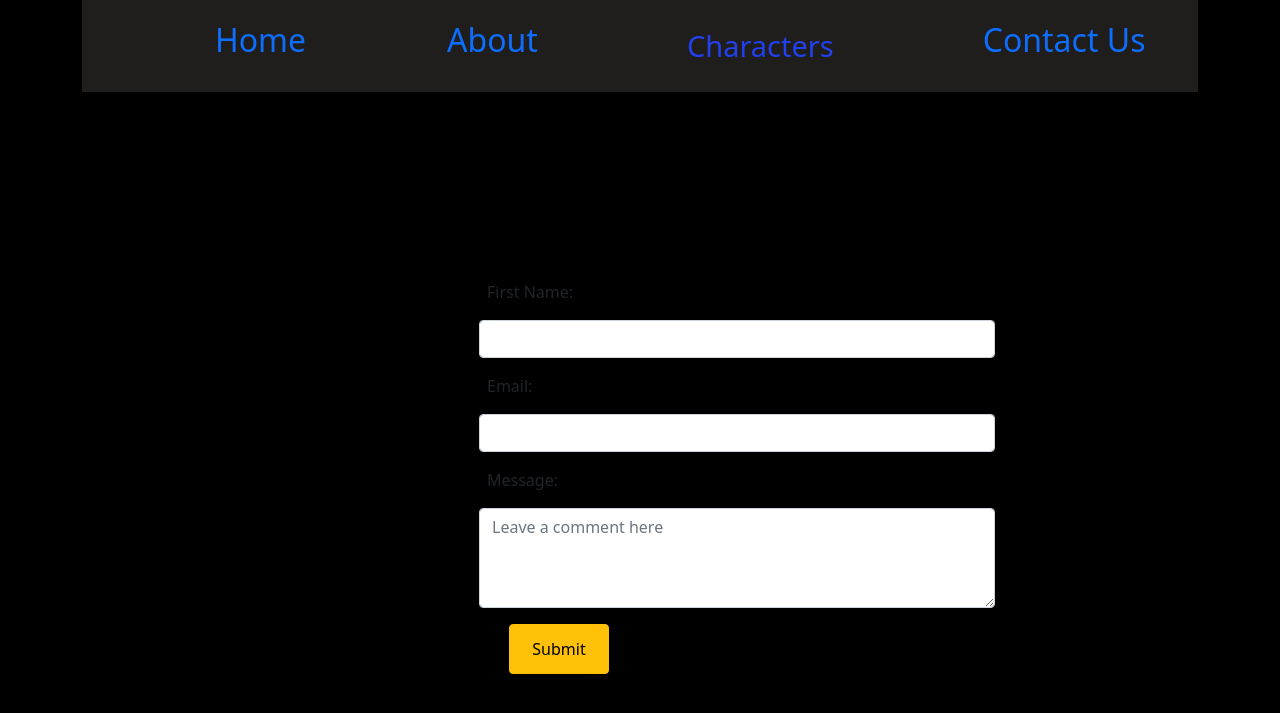
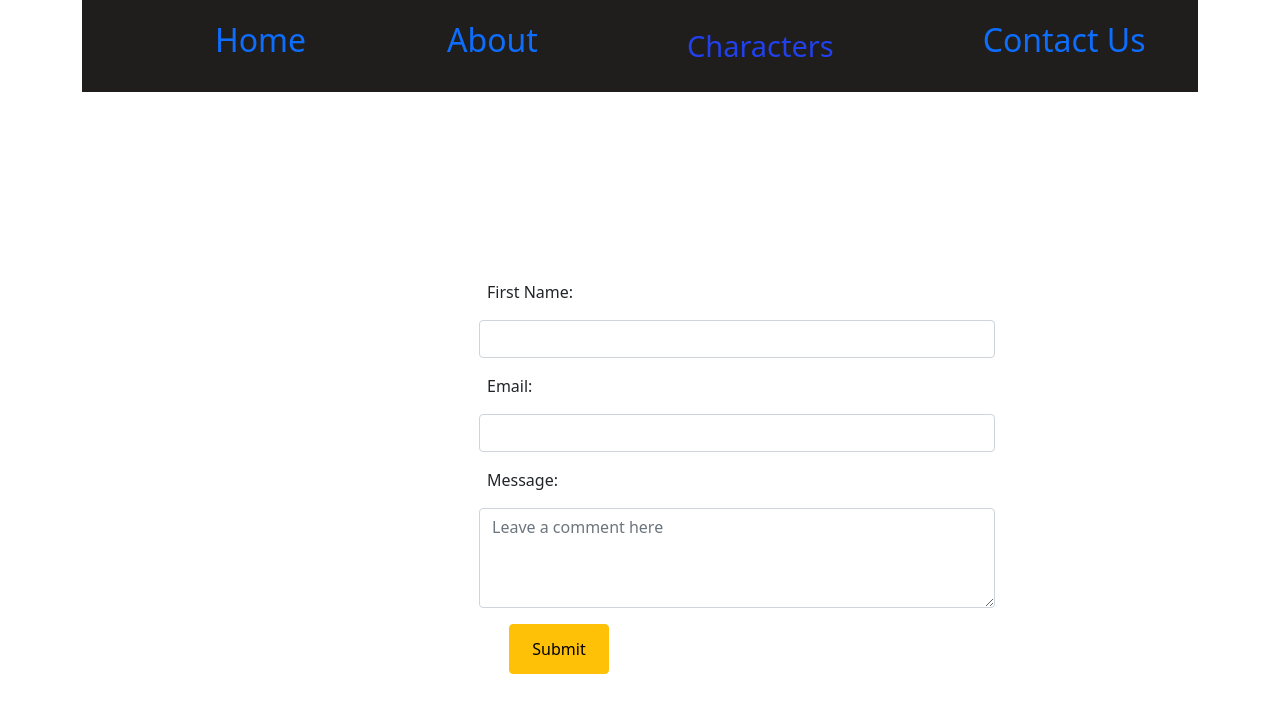
Before and after one commit to ZhouSusan/Nope, a Flask app: page /contact in a window 1280 px wide. Shown: the top 713 px of the page. Run offline with Flask 2, Linux system fonts and the light colour scheme.

Commit message:
"updated background in style.css"

```diff
--- a/flask_app/static/css/style.css
+++ b/flask_app/static/css/style.css
@@ -238,6 +238,5 @@ strong {
 @media only screen and (min-width: 300px) {
     body {
         width: 100%;
-        background: black
     }
 }
```
